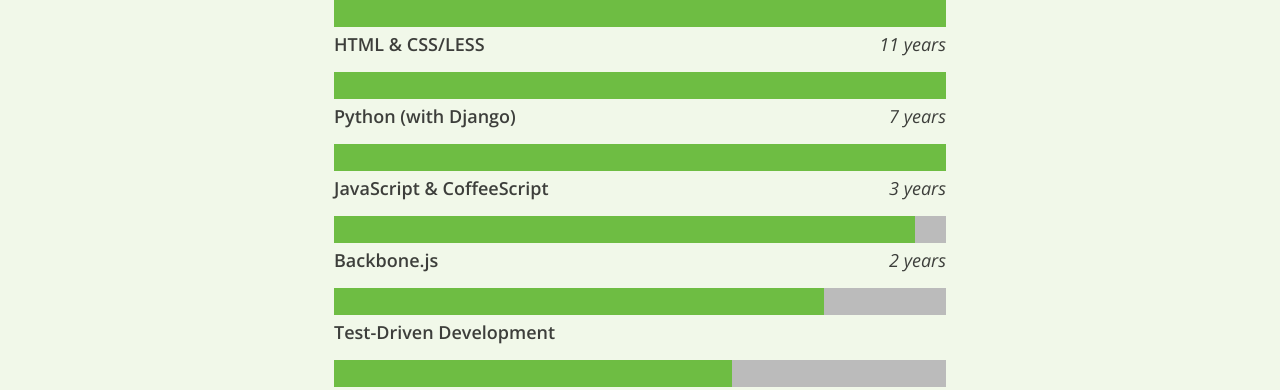
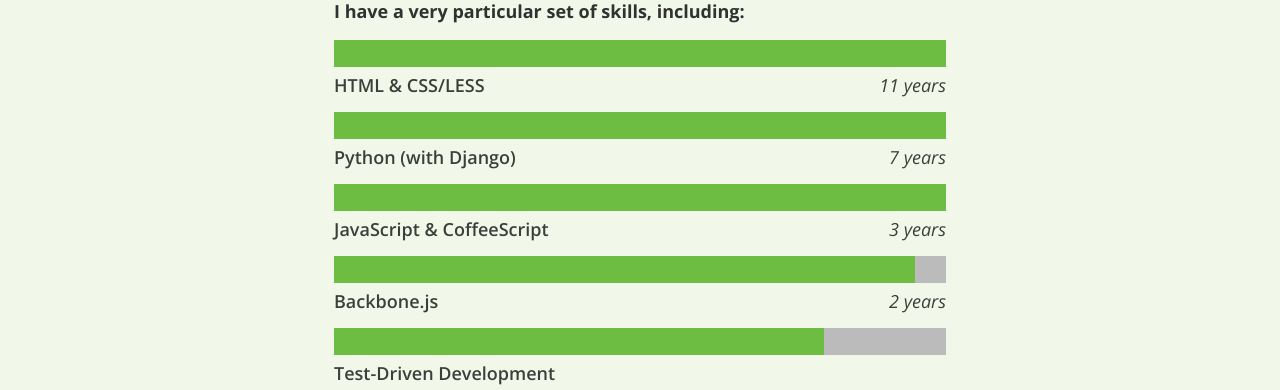
Before and after one commit to zacharytamas/web, a plain HTML site: page hire-me/index.html in a window 1280 px wide. Shown: the part 710-1100 px from the top of the page. Drawn offline with nearby package versions, Linux system fonts and the light colour scheme.

Commit message:
I have a very particular set of skills.

```diff
--- a/hire-me/index.html
+++ b/hire-me/index.html
@@ -60,6 +60,8 @@
 </section>
 
 <section id="skills"><h1>Skills</h1>
+
+  <h4>I have a very particular set of skills, including:</h4>
 
   <dl>
 
```
